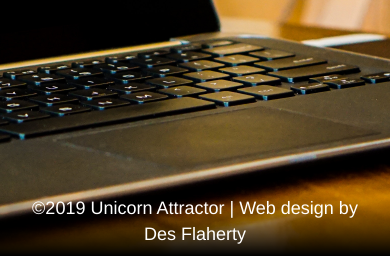
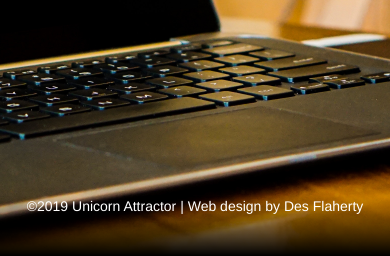
Before and after one commit to desflaherty/Unicorn_issue_tracker, a Django app: page / in a window 390 px wide. Shown: the part 588-844 px from the top of the page. Run offline with Django 3.2, Linux system fonts and the light colour scheme; some libraries are stand-ins or nearby versions.

Commit message:
styling footer text for mobile

```diff
--- a/static/css/style.css
+++ b/static/css/style.css
@@ -458,3 +458,16 @@ background-color: orange;
         font-size:18px;
     }
 }
+
+
+@media screen and (max-width: 420px) {
+    .footer-text {
+       font-size: 14px;
+    }
+}
+
+@media screen and (max-width: 320px) {
+    .footer-text {
+       font-size: 12px;
+    }
+}
```
